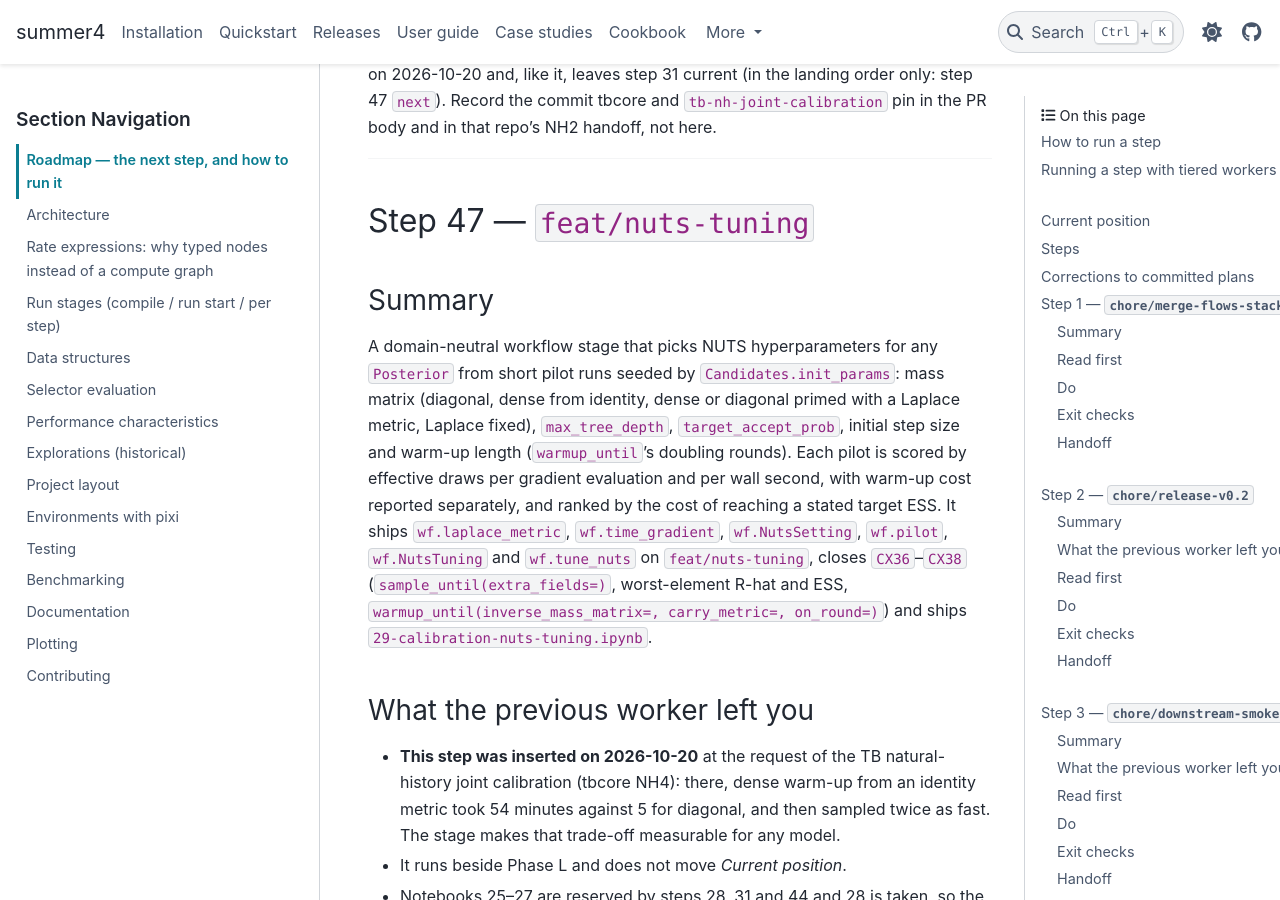
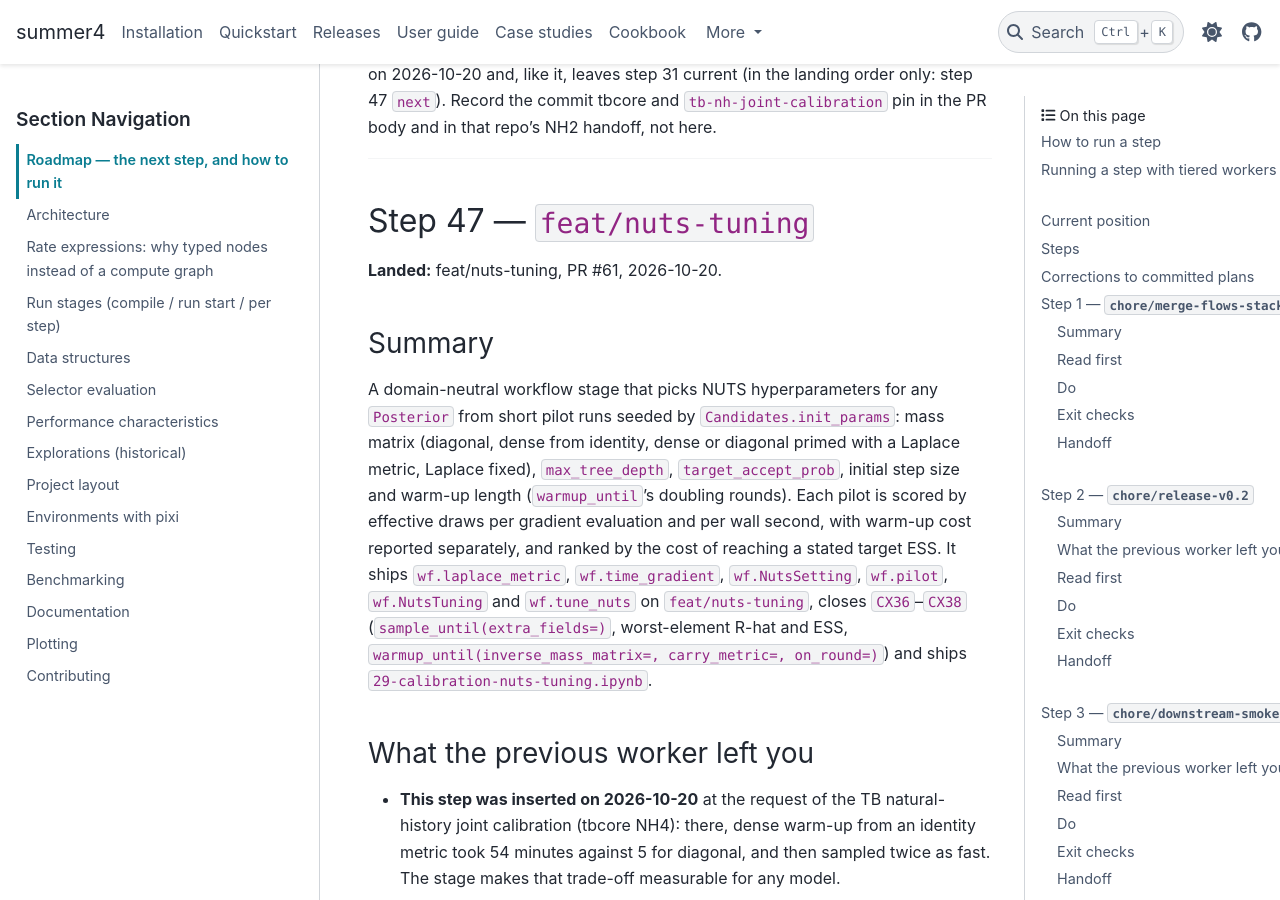
Before and after one commit to monash-emu/summer4, a Sphinx documentation site: the page built from docs/dev/roadmap.md, in a window 1280 px wide and 900 px high, scrolled down 98245 px. Built offline with Sphinx 7.4.7 and the PyData theme 0.15.4, drawn with Linux system fonts in a browser that asks for light colours; some of the changed lines change nothing that is shown.

Commit message:
Hand off after step 47: nuts-tuning.

```diff
--- a/docs/dev/roadmap.md
+++ b/docs/dev/roadmap.md
@@ -304,7 +304,7 @@
 | 44 | M | CP6 | `docs/unified-lazy-idiom` | `plans/unified-lazy-idiom.plan.md` | Step 44 | planned | — |
 | 45 | M | — | `chore/remove-deprecated-doors` | `plans/unified-lazy-idiom.plan.md` | Step 45 | blocked | — |
 | 46 | K | CP3 | `feat/calib-posterior-protocol` | `plans/tb-nh-joint-calibration.plan.md` | §4, §5 NH2 | done | CX21 CX22 CX35 |
-| 47 | K | CP7 | `feat/nuts-tuning` | `plans/nuts-tuning.plan.md` | all | planned | CX36 CX37 CX38 |
+| 47 | K | CP7 | `feat/nuts-tuning` | `plans/nuts-tuning.plan.md` | all | done | CX36 CX37 CX38 |
 <!-- /roadmap:steps -->
 
 `Closes` lists row IDs of {doc}`../evaluation/tb-ports` (and, where a step moves
@@ -3387,6 +3387,8 @@
 
 ## Step 47 — `feat/nuts-tuning`
 
+**Landed:** feat/nuts-tuning, PR #61, 2026-10-20.
+
 ### Summary
 
 A domain-neutral workflow stage that picks NUTS hyperparameters for any
```
